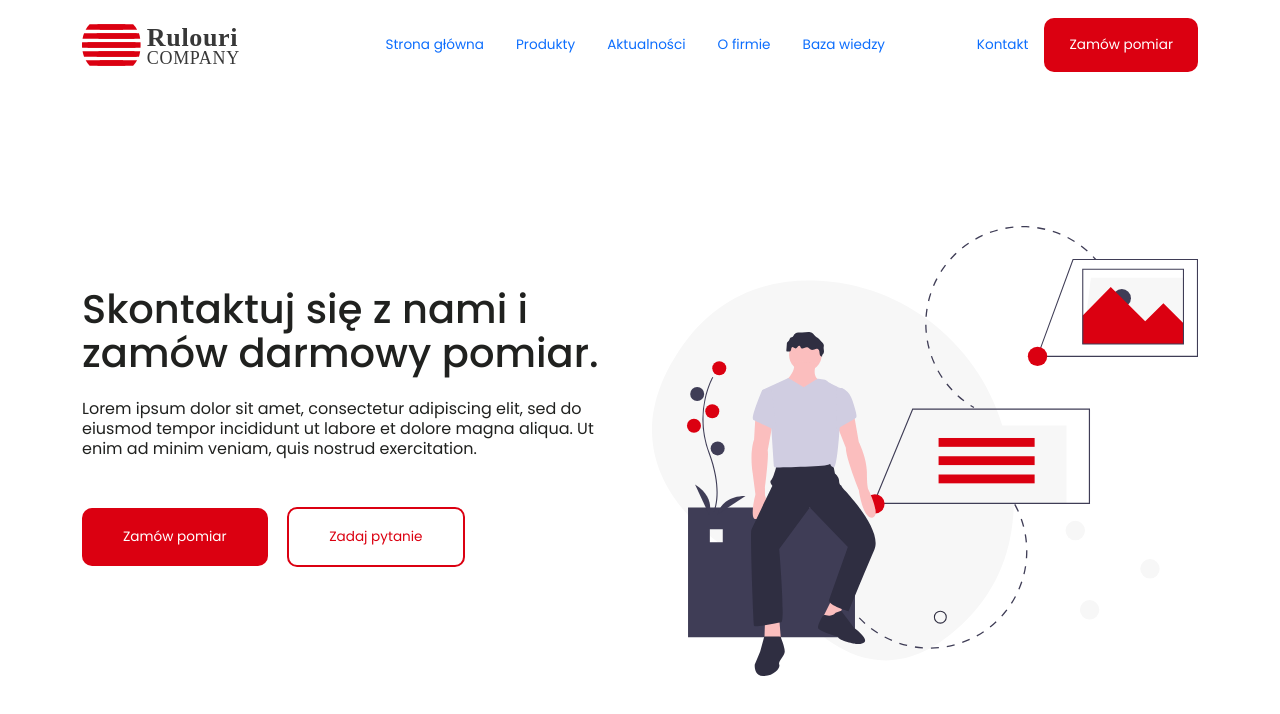
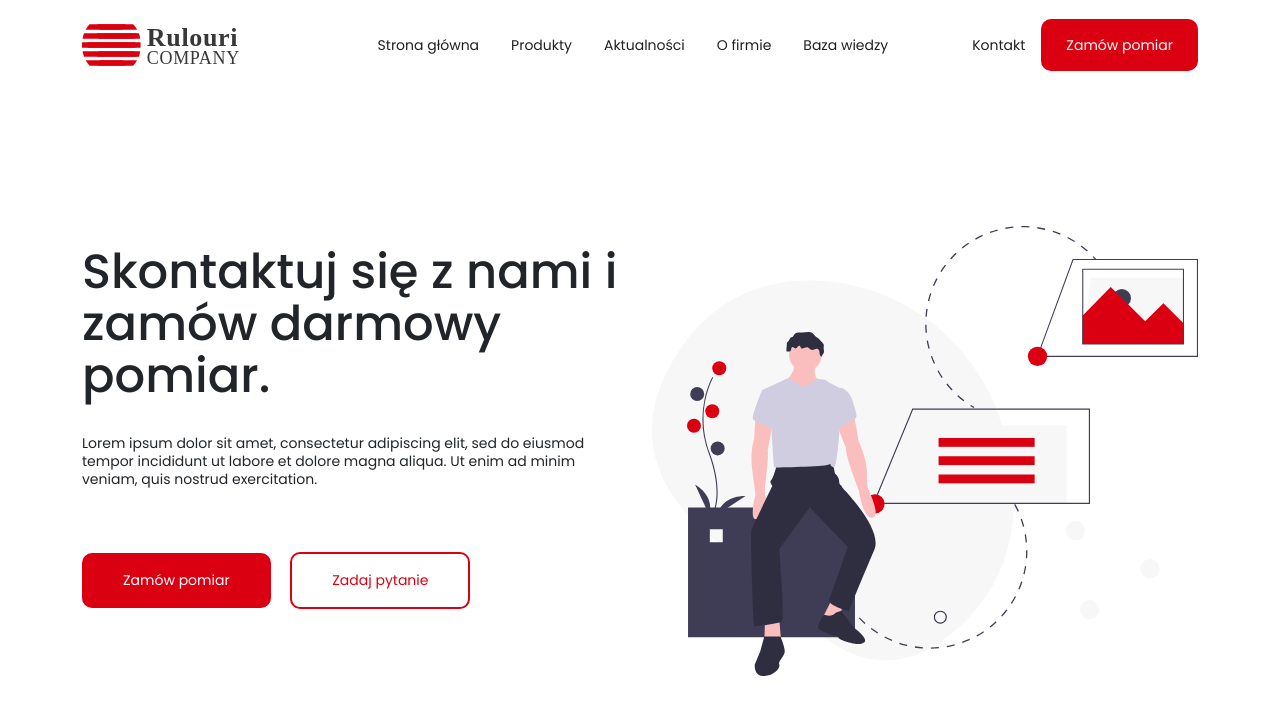
Before and after one commit to mikkoo99/rulouri-company-site, a plain HTML site: page index.html in a window 1280 px wide. Drawn offline with nearby package versions, Linux system fonts and the light colour scheme.

Commit message:
add fonts.scss and variables.scss files

```diff
--- /dev/null
+++ b/styles/fonts.scss
@@ -0,0 +1,41 @@
+//HEADINGS
+h1{
+  font-size: 48px;
+  line-height: 52px;
+}
+h2{
+  font-size: 36px;
+  line-height: 40px;
+}
+h3{
+  font-size: 24;
+  line-height: 28;
+}
+h4{
+  font-size: 21px;
+  line-height: 25px;
+}
+h5{
+  font-size: 18px;
+  line-height: 22px;
+}
+h6{
+  font-size: 16px;
+  line-height: 20px;
+}
+
+// CONTENT
+p{
+  font-size: 14px;
+  line-height: 18px;
+}
+.large-text{
+  font-size: 18px;
+  line-height: 22px;
+}
+
+// OTHERS
+a, label, li, .btn{
+  font-size: 14px !important;
+  line-height: 18px;
+}
--- a/styles/style.scss
+++ b/styles/style.scss
@@ -1,23 +1,6 @@
-// Variables
-$primary-color: #db0011;
-$secondary-color: #be1522;
-$text-color: #20211f;
-$white: #ffffff;
+@import "./variables.scss";
+@import "./fonts.scss";
 
-// Set default values
-h1,h2,h3,h4,h5,h6,p,a,li,ul{
-  padding: 0;
-  margin: 0;
-  color: $text-color;
-}
-h1{
-  font-size: 40px;
-  line-height: 44px;
-}
-p{
-  font-size: 16px;
-  line-height: 20px;
-}
 body {
   font-family: 'Poppins', sans-serif;
   font-size: 0.85rem;
@@ -37,11 +20,15 @@ body {
 .btn-outline{
   border: 2px solid $primary-color;
   background-color: white;
-  color: $primary-color
+  color: $primary-color;
+  &:hover{
+    color: $primary-color;
+  }
 }
 
 //Navigation
 .nav-link {
+  color: $text-color;
   position: relative;
   &:hover {
     color: $primary-color;
--- /dev/null
+++ b/styles/variables.scss
@@ -0,0 +1,5 @@
+// COLORS
+$primary-color: #db0011;
+$secondary-color: #be1522;
+$text-color: #20211f;
+$white: #ffffff;
```
Also changed, not shown: styles/fonts.css (added), styles/style.css, styles/variables.css (added), 3 other files.
